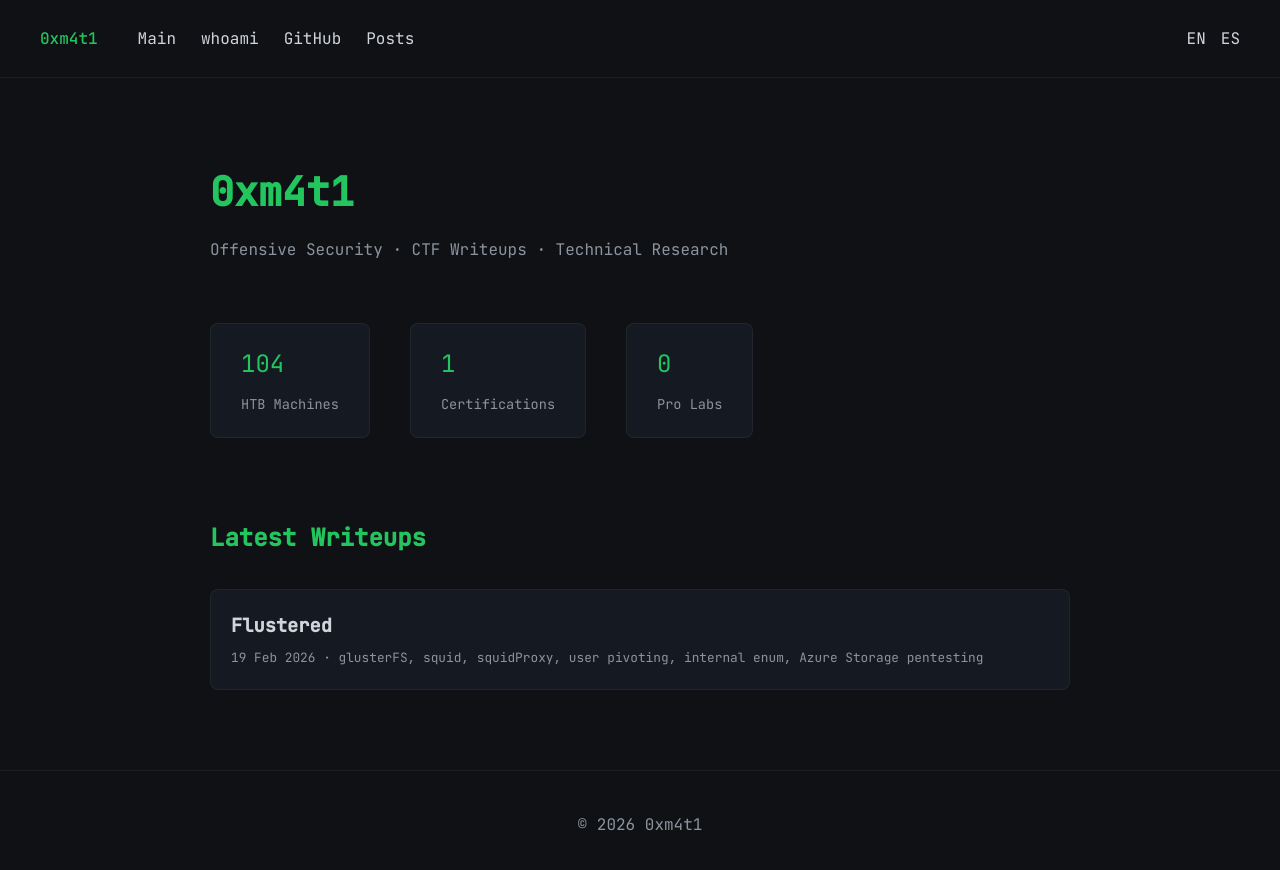
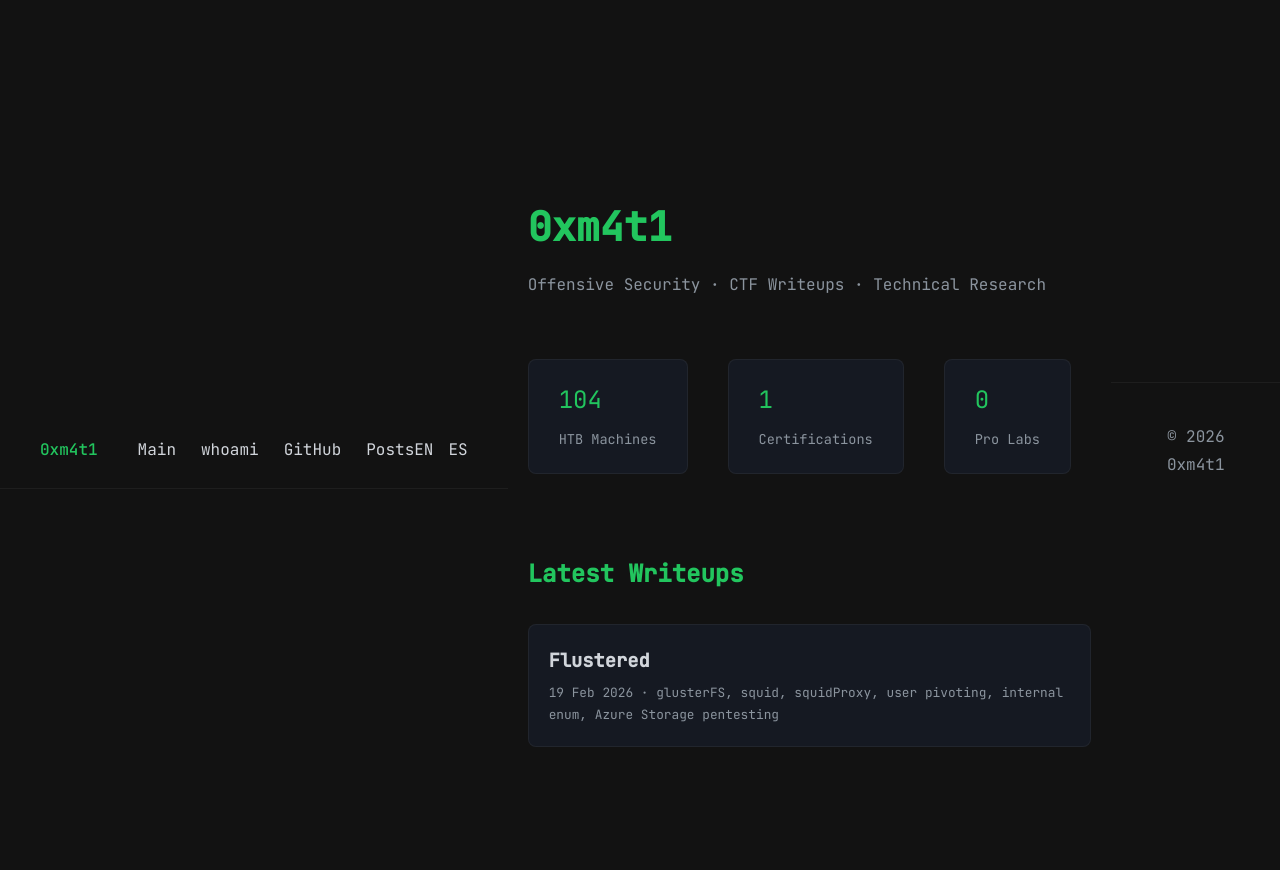
Before and after one commit to jdejavi/jdejavi.github.io, a Jekyll site: the page built from index.md, in a window 1280 px wide. Shown: the top 870 px of the page. Built offline with Jekyll 4.4.1, drawn with Linux system fonts in a browser that asks for light colours.

Commit message:
Update style.css

```diff
--- a/assets/css/style.css
+++ b/assets/css/style.css
@@ -15,11 +15,15 @@
   box-sizing: border-box;
 }
 
-body {
-  background-color: var(--bg);
+html, body {
+  height: 100%;
+  background-color: #121212;
   color: var(--text);
   font-family: 'JetBrains Mono', monospace;
   line-height: 1.7;
+  display: flex;
+  justify-content: center;
+  align-items: center;
 }
 
 .container {
@@ -28,6 +32,7 @@
   padding: 0 20px;
 }
 
+/* HEADER */
 header {
   display: flex;
   justify-content: space-between;
@@ -36,19 +41,16 @@
   border-bottom: 1px solid var(--border);
 }
 
-.left {
+.left, .main-nav, .lang-nav {
   display: flex;
-  align-items: center;
   gap: 40px;
 }
 
 .main-nav {
-  display: flex;
   gap: 25px;
 }
 
 .lang-nav {
-  display: flex;
   gap: 15px;
 }
 
@@ -66,12 +68,7 @@
   font-weight: 500;
 }
 
-
-.logo a {
-  color: var(--accent);
-  font-weight: 500;
-}
-
+/* POSTS */
 .post h1 {
   color: var(--accent);
   margin-bottom: 10px;
@@ -94,18 +91,16 @@
   overflow-x: auto;
 }
 
-footer {
-  text-align: center;
-  padding: 40px;
-  border-top: 1px solid var(--border);
-  color: var(--text-muted);
+.post img {
+  max-width: 100%;
+  border-radius: 6px;
+  margin: 20px 0;
+  border: 1px solid var(--border);
 }
 
 /* HERO */
-
 .hero {
-  margin-top: 60px;
-  margin-bottom: 60px;
+  margin: 60px 0;
 }
 
 .hero h1 {
@@ -120,7 +115,6 @@
 }
 
 /* STATS */
-
 .stats {
   display: flex;
   gap: 40px;
@@ -147,7 +141,6 @@
 }
 
 /* RECENT POSTS */
-
 .recent h2 {
   margin-bottom: 30px;
   color: var(--accent);
@@ -163,7 +156,7 @@
 }
 
 .post-card:hover {
-  border: 1px solid var(--accent);
+  border-color: var(--accent);
 }
 
 .post-card h3 {
@@ -180,61 +173,64 @@
   color: var(--text-muted);
 }
 
-.post img {
-  max-width: 100%;
-  border-radius: 6px;
-  margin: 20px 0;
-  border: 1px solid var(--border);
+/* WRITEUP CARD */
+.writeup-card {
+  max-width: 400px;
+  width: 100%;
+  background-color: #1e1e2f;
+  border-radius: 12px;
+  padding: 20px 30px;
+  color: #fff;
+  font-family: sans-serif;
+  display: flex;
+  flex-direction: column;
+  gap: 20px;
+  box-shadow: 0 4px 20px rgba(0,0,0,0.5);
 }
 
-.writeup-card {
-  background-color: #1a1e2b;
-  border-radius: 10px;
-  padding: 16px;
-  color: #f0f0f0;
-  max-width: 400px;
-  font-family: sans-serif;
+.writeup-card.full-width {
+  width: 90%;
+  max-width: 1200px;
 }
 
 .writeup-header {
   display: flex;
   align-items: center;
-  margin-bottom: 12px;
+  gap: 20px;
 }
 
 .avatar {
-  width: 50px;
-  height: 50px;
-  border-radius: 8px;
-  margin-right: 12px;
-  border: 2px solid #a6ff00; /* resalta avatar */
+  width: 80px;
+  height: 80px;
+  border-radius: 50%;
+  object-fit: cover;
+  border: 2px solid #a6ff00;
 }
 
 .title-section {
-  flex-grow: 1;
+  display: flex;
+  flex-direction: column;
 }
 
 .writeup-title {
   margin: 0;
-  color: #3f83f8;
+  font-size: 1.8rem;
+  color: #00ff7f;
 }
 
 .difficulty {
-  background-color: #000;
+  background-color: #333;
   color: #fff;
-  padding: 2px 8px;
-  border-radius: 12px;
-  font-size: 0.8em;
+  padding: 4px 8px;
+  border-radius: 6px;
+  font-size: 0.9rem;
 }
 
 .writeup-details div {
-  margin-bottom: 4px;
+  margin-bottom: 6px;
 }
 
 .writeup-footer {
-  border-top: 1px solid #333;
-  padding-top: 8px;
-  margin-top: 8px;
   display: flex;
   justify-content: space-between;
   align-items: center;
@@ -243,16 +239,24 @@
 .creator {
   display: flex;
   align-items: center;
+  gap: 10px;
 }
 
 .creator-avatar {
-  width: 30px;
-  height: 30px;
-  border-radius: 6px;
-  margin-right: 8px;
+  width: 50px;
+  height: 50px;
+  border-radius: 50%;
+  object-fit: cover;
 }
 
 .note {
-  font-size: 0.85em;
-  color: #f65c5c;
+  color: #ff6666;
 }
+
+/* FOOTER */
+footer {
+  text-align: center;
+  padding: 40px;
+  border-top: 1px solid var(--border);
+  color: var(--text-muted);
+}
```
